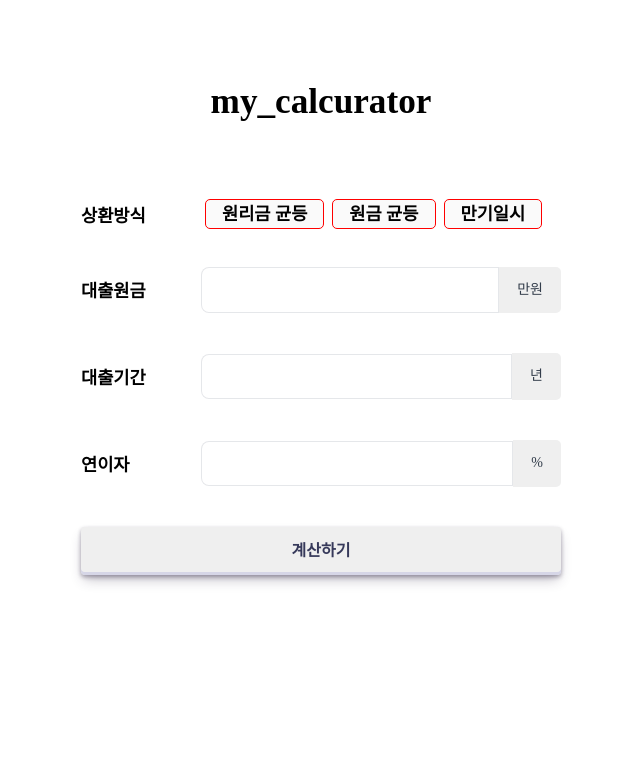
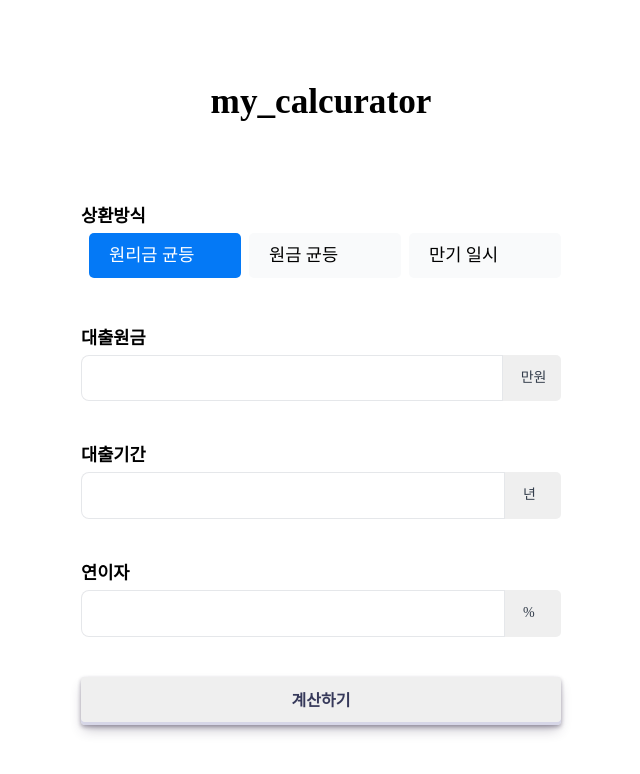
Before and after one commit to eeesnghyun/myCalculator, a Next.js app: page / in a window 1280 px wide. Shown: the top 774 px of the page, without its empty margins (319-959 px from the left). Built offline with nearby package versions, Linux system fonts and the light colour scheme; a web font is replaced by a local one.

Commit message:
[style] 화면 틀 잡기

```diff
--- a/app/components/form/form.tsx
+++ b/app/components/form/form.tsx
@@ -16,7 +16,7 @@ const OPTIONS = [
   },
   {
     value: "3",
-    name: "만기일시",
+    name: "만기 일시",
   },
 ];
 
--- a/app/components/input/input.module.scss
+++ b/app/components/input/input.module.scss
@@ -1,4 +1,7 @@
 .input_wrap {
+  display: flex;
+
+  input {
     margin: 0;
     padding: 13px 18px;
     border: 0;
@@ -12,6 +15,7 @@
     border-top-right-radius: 0;
     border-bottom-right-radius: 0;
   }
+}
 
 .span_wrap {
   display: flex;
@@ -19,6 +23,7 @@
   padding: 15px 18px;
   line-height: 1.2;
   font-size: 14px;
+  min-width: 20px;
   color: #333d4b;
   text-align: center;
   white-space: nowrap;
--- a/app/components/input/input.tsx
+++ b/app/components/input/input.tsx
@@ -17,8 +17,8 @@ const MyInput = ({ id, label, unit, type, width, require, placeholder }: Props)
   return (
     <div className="row" style={{ width: width ? width + "%" : "" }}>
       <label className={require ? "require" : ""}>{label}</label>
+      <div className={styles.input_wrap}>
         <input
-        className={styles.input_wrap}
           type={type ? type : "text"}
           placeholder={placeholder ? placeholder : ""}
           {...register(id, {
@@ -30,6 +30,7 @@ const MyInput = ({ id, label, unit, type, width, require, placeholder }: Props)
         />
         <span className={styles.span_wrap}>{unit}</span>
       </div>
+    </div>
   );
 };
 
--- a/app/components/radio/radio.module.scss
+++ b/app/components/radio/radio.module.scss
@@ -1,7 +1,7 @@
 .radio_wrap {
   display: flex;
   flex-direction: row;
-  justify-content: center;
+  justify-content: space-around;
 
   input {
     padding: 0;
@@ -14,16 +14,25 @@
     appearance: none;
   }
   .radio_button {
-    min-width: 100px;
+    display: flex;
+    width: 100%;
+    gap: 8px;
   }
 }
 
 .option {
-  border: 1px solid red;
+  width: 100%;
+  display: flex;
+  align-items: center;
   line-height: 1.2;
   border-radius: 5px;
-  background-color: #fafafa;
-  margin: 4px;
-  text-align: center;
-  padding: 4px 16px;
+  padding: 12px 20px;
+  font-weight: 500;
+  word-break: keep-all;
+  cursor: pointer;
+  background-color: #f9fafb;
 }
+.active {
+  background-color: #0479f6;
+  color: #fff;
+}
--- a/app/components/radio/radio.tsx
+++ b/app/components/radio/radio.tsx
@@ -1,5 +1,6 @@
 import { useFormContext } from "react-hook-form";
 import styles from "./radio.module.scss";
+import { ChangeEvent, useEffect, useState } from "react";
 
 type OptionType = {
   value: string;
@@ -17,14 +18,27 @@ type Props = {
 const MyRadio = ({ id, label, require, options }: Props) => {
   const { register } = useFormContext();
 
+  const [selectedOption, setSelectedOption] = useState(options[0].value);
+  const onChangeRadio = (e: OptionType) => {
+    setSelectedOption(e.value);
+  };
+
   return (
     <div className="row">
       <label className={require ? "require" : ""}>{label}</label>
       <div className={styles.radio_wrap}>
         {options.map((option, index) => (
           <label className={styles.radio_button} key={index}>
-            <input type="radio" value={option.value} {...register(id)} />
-            <span className={styles.option}>{option.name}</span>
+            <input
+              type="radio"
+              id={option.value}
+              value={option.value}
+              {...register(id)}
+              onChange={() => onChangeRadio(option)}
+            />
+            <div className={`${styles.option} ${option.value === selectedOption ? styles.active : ""}`}>
+              {option.name}
+            </div>
           </label>
         ))}
       </div>
--- a/app/globals.css
+++ b/app/globals.css
@@ -22,12 +22,13 @@ main {
 
   .row {
     display: flex;
-    align-items: center;
+    flex-direction: column;
     margin-bottom: 40px;
 
     label {
       min-width: 120px;
       font-weight: 600;
+      margin-bottom: 6px;
     }
   }
 }
```
Lines whose indentation alone changed are shown as unchanged.
